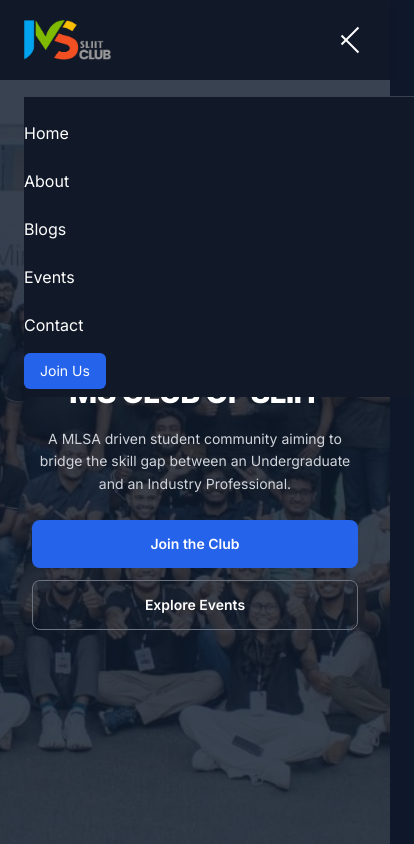
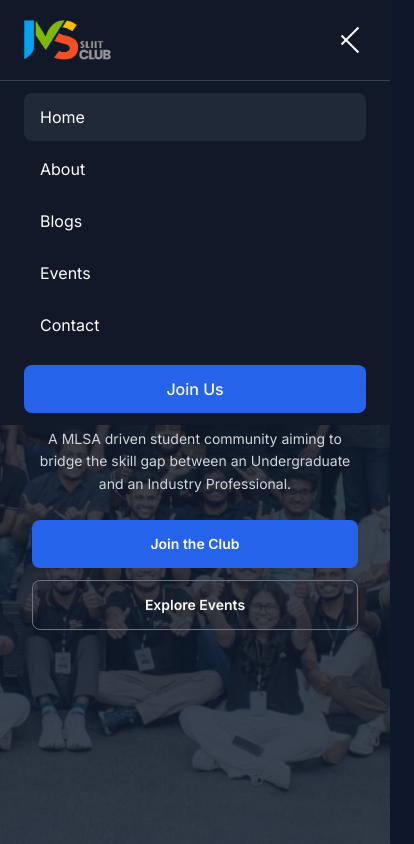
Before and after one commit to ms-club-sliit/msclubwebsite-v3, a Next.js app: page / in a window 390 px wide. Both pictures are taken after a click on the button "Toggle menu". Shown: the top 844 px of the page, 414 px wide, since content can reach past the window. Built offline with nearby package versions, Linux system fonts and the light colour scheme.

Commit message:
Improve mobile menu structure and spacing

```diff
--- a/src/components/common/Header.jsx
+++ b/src/components/common/Header.jsx
@@ -75,56 +75,70 @@ const Header = () => {
 
       {/* Mobile Menu Dropdown */}
       <div
-        className={`absolute md:hidden mt-4 border-t border-gray-700 bg-gray-900 w-full z-20 transition-all duration-500 ease-in-out ${
+        className={`absolute md:hidden left-0 right-0 border-t border-gray-700 bg-gray-900 z-20 transition-all duration-300 ease-in-out ${
           isMenuOpen
             ? 'opacity-100 translate-y-0 pointer-events-auto'
             : 'opacity-0 -translate-y-4 pointer-events-none'
         }`}
         style={{ top: '100%' }}
       >
-        <nav className="pt-4 pb-2 space-y-2">
+        <nav className="px-6 py-3 space-y-1">
           <Link
             href="/"
-            className="block text-white hover:text-blue-400 transition py-2"
+            className={`block text-white hover:bg-gray-800 transition-all py-3 px-4 rounded-lg ${
+              pathname === "/" ? "bg-gray-800 text-blue-400" : ""
+            }`}
             onClick={() => setIsMenuOpen(false)}
           >
             Home
           </Link>
           <Link
             href="/about"
-            className="block text-white hover:text-blue-400 transition py-2"
+            className={`block text-white hover:bg-gray-800 transition-all py-3 px-4 rounded-lg ${
+              pathname === "/about" ? "bg-gray-800 text-blue-400" : ""
+            }`}
             onClick={() => setIsMenuOpen(false)}
           >
             About
           </Link>
           <Link
             href="/blogs"
-            className="block text-white hover:text-blue-400 transition py-2"
+            className={`block text-white hover:bg-gray-800 transition-all py-3 px-4 rounded-lg ${
+              pathname === "/blogs" ? "bg-gray-800 text-blue-400" : ""
+            }`}
             onClick={() => setIsMenuOpen(false)}
           >
             Blogs
           </Link>
           <Link
             href="/events"
-            className="block text-white hover:text-blue-400 transition py-2"
+            className={`block text-white hover:bg-gray-800 transition-all py-3 px-4 rounded-lg ${
+              pathname === "/events" ? "bg-gray-800 text-blue-400" : ""
+            }`}
             onClick={() => setIsMenuOpen(false)}
           >
             Events
           </Link>
           <Link
             href="/contact"
-            className="block text-white hover:text-blue-400 transition py-2"
+            className={`block text-white hover:bg-gray-800 transition-all py-3 px-4 rounded-lg ${
+              pathname === "/contact" ? "bg-gray-800 text-blue-400" : ""
+            }`}
             onClick={() => setIsMenuOpen(false)}
           >
             Contact
           </Link>
+
+          {/* Mobile Join Us Button */}
+          <div className="pt-3">
             <Link
               href="/join-us"
-            className="block bg-blue-600 hover:bg-blue-700 text-white px-4 py-2 rounded-md text-sm transition mt-4 w-fit"
+              className="block bg-blue-600 hover:bg-blue-700 text-white text-center px-6 py-3 rounded-lg text-base font-medium transition-all"
               onClick={() => setIsMenuOpen(false)}
             >
               Join Us
             </Link>
+          </div>
         </nav>
       </div>
     </header>
```
Lines whose indentation alone changed are shown as unchanged.
